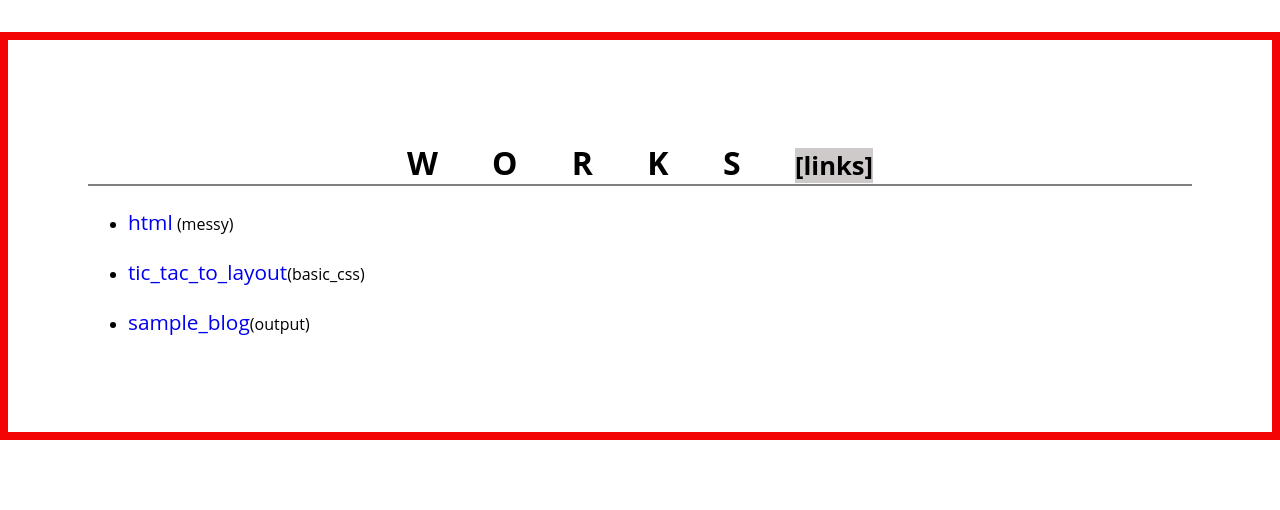
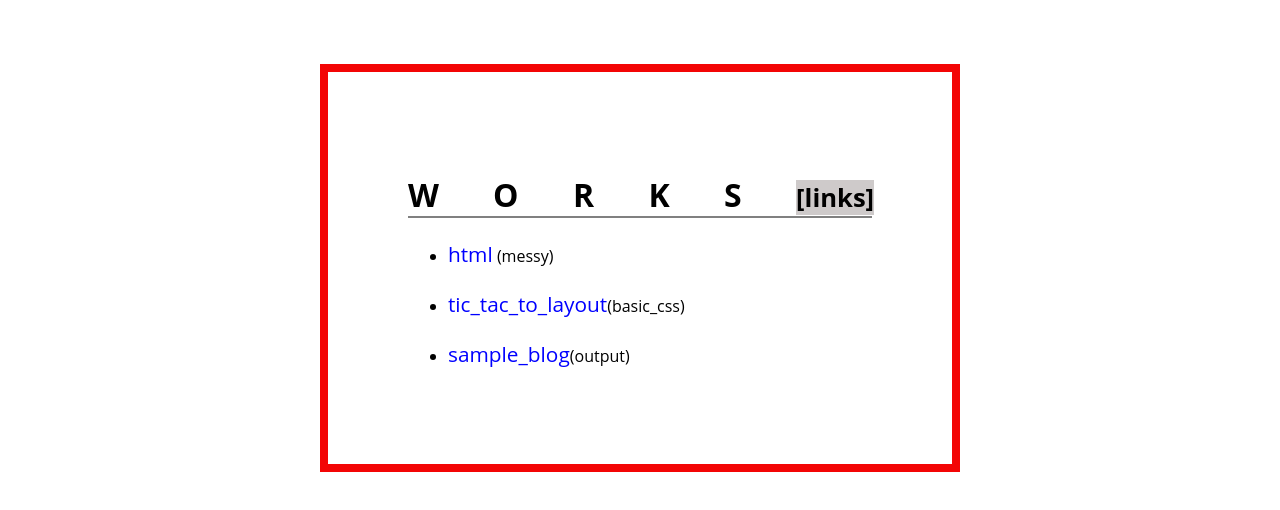
Before and after one commit to nvkm/exercise, a plain HTML site: page index.html in a window 1280 px wide. Drawn offline with Linux system fonts and the light colour scheme.

Commit message:
Update indestyle.css

```diff
--- a/indestyle.css
+++ b/indestyle.css
@@ -1,7 +1,7 @@
 body {
   font-family: Open sans;
   border: 0.5em solid rgb(243, 5, 5);
-  margin: 2em auto;
+  margin: 5% 25%;
   padding: 5em;
   flex-shrink: 3;
 }
@@ -19,5 +19,8 @@ a {
   font-weight: 400;
   text-decoration: none;
   font-size: 1.3em;
-
+  color: blue;
 }
+a:active {
+  background-color: red;
+}
```
